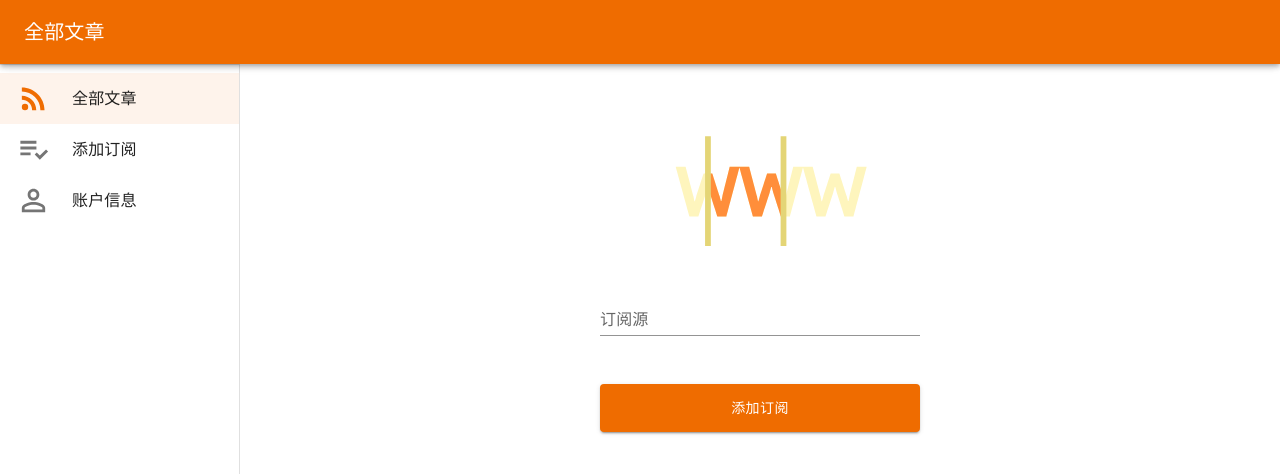
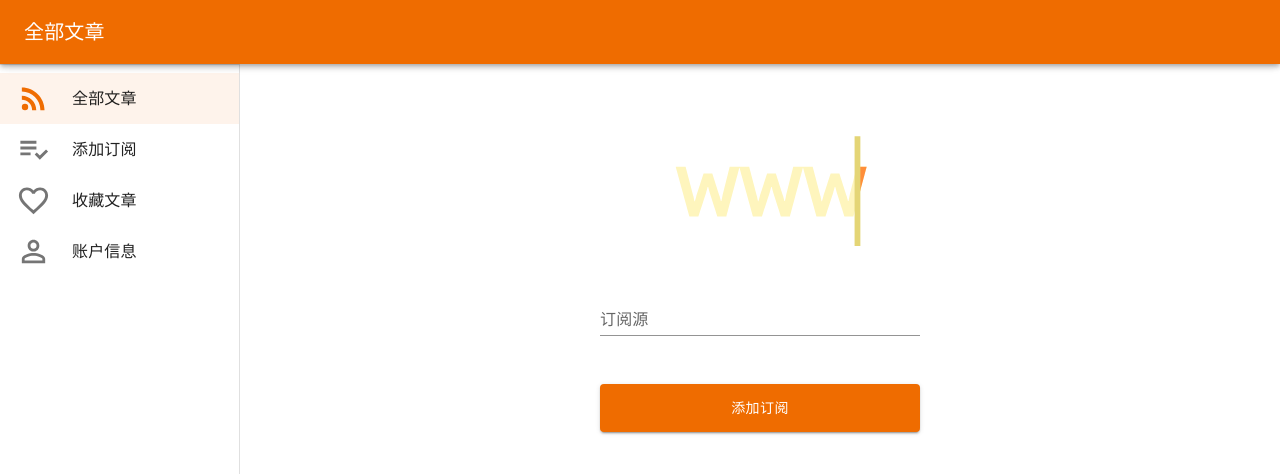
Before and after one commit to GuoShaoOrg/GuoShaoReader-PWA, a React (Create React App) app: page /add in a window 1280 px wide. Shown: the top 474 px of the page. Built offline with nearby package versions, Linux system fonts and the light colour scheme; sample sign-in values are in the browser's storage.

Commit message:
add marked feed page

```diff
--- a/src/views/Home.js
+++ b/src/views/Home.js
@@ -6,12 +6,14 @@ import RssFeedTwoToneIcon from '@mui/icons-material/RssFeedTwoTone';
 import PersonOutlineOutlinedIcon from '@mui/icons-material/PersonOutlineOutlined';
 import PlaylistAddCheckOutlinedIcon from '@mui/icons-material/PlaylistAddCheckOutlined';
 import ExitToAppOutlinedIcon from '@mui/icons-material/ExitToAppOutlined';
+import FavoriteBorderOutlined from '@mui/icons-material/FavoriteBorderOutlined';
 import { useNavigate } from "react-router-dom";
 import Timeline from "./Timeline";
 import AddFeed from "./AddFeed";
 import LoginRegister from "./LoginRegister";
 import { AppContext } from "../App";
 import FeedItemDetail from "./FeedItemDetail";
+import MarkedFeedItem from "./MarkedFeedItem";
 
 
 const drawerWidth = 240;
@@ -58,6 +60,10 @@ function Home(props) {
         navigate("/login")
         setAppBarTitle("登录/注册")
         break
+      case "marked":
+        navigate("/marked")
+        setAppBarTitle("添加订阅")
+        break
 
       default:
         break
@@ -92,7 +98,20 @@ function Home(props) {
           </ListItemButton>
         </ListItem>
         {appContext.IsLogin() ?
+          <div>
             <ListItem disablePadding>
+              <ListItemButton selected={selectedIndex === "marked"} onClick={() => { handlerListItemClick("marked", "marked") }}>
+                <ListItemIcon>
+                  <ListItemIcon>
+                    {selectedIndex === "marked" ? (
+                      <FavoriteBorderOutlined color="primary" fontSize="large" />
+                    ) : <FavoriteBorderOutlined fontSize="large" />}
+                  </ListItemIcon>
+                </ListItemIcon>
+                <ListItemText primary="收藏文章" />
+              </ListItemButton>
+            </ListItem>
+            < ListItem disablePadding>
               <ListItemButton selected={selectedIndex === "account"} onClick={() => { handlerListItemClick("account", "account") }}>
                 <ListItemIcon>
                   <ListItemIcon>
@@ -103,7 +122,8 @@ function Home(props) {
                 </ListItemIcon>
                 <ListItemText primary="账户信息" />
               </ListItemButton>
-          </ListItem> : null
+            </ListItem>
+          </div> : null
         }
         {
           !appContext.IsLogin() ?
@@ -121,7 +141,7 @@ function Home(props) {
             </ListItem> : null
         }
       </List>
-    </div>
+    </div >
   );
 
   useEffect(() => {
@@ -195,6 +215,7 @@ function Home(props) {
           <Route path="/add" element={<AddFeed />} />
           <Route path="/login" element={<LoginRegister />} />
           <Route path="/feed/item/:itemId" element={<FeedItemDetail />} />
+          <Route path="/marked" element={<MarkedFeedItem />} />
         </Routes>
 
       </Box>
--- /dev/null
+++ b/src/views/MarkedFeedItem.js
@@ -0,0 +1,48 @@
+import React from "react";
+import CommonFeedList from "../component/CommonFeedList";
+import { getUserLoginInfo } from "../service/UserService";
+import { getMarkedFeedItemListByUserId } from "../utils/HttpUtil";
+
+function MarkedFeedItem() {
+
+  const userInfo = getUserLoginInfo();
+
+  const fetchData = (refresh, page, callback) => {
+    let params;
+    let userId = ""
+    if (userInfo !== null) {
+      userId = userInfo["uid"]
+    }
+
+    if (refresh) {
+      params = {
+        start: 0,
+        size: 10,
+        userId: userId
+      }
+    } else {
+      params = {
+        start: (page - 1) * 10,
+        size: 10,
+        userId: userId
+      }
+    }
+
+    getMarkedFeedItemListByUserId(params)
+      .then((res) => {
+        if (res !== null || res !== undefined) {
+          let respJson = JSON.parse(res)
+          callback(respJson)
+        }
+      })
+      .catch((err) => {
+        console.log(err);
+      });
+  }
+
+  return (
+    <CommonFeedList fetchData={fetchData} />
+  )
+}
+
+export default MarkedFeedItem;
```
Lines whose indentation alone changed are shown as unchanged.
